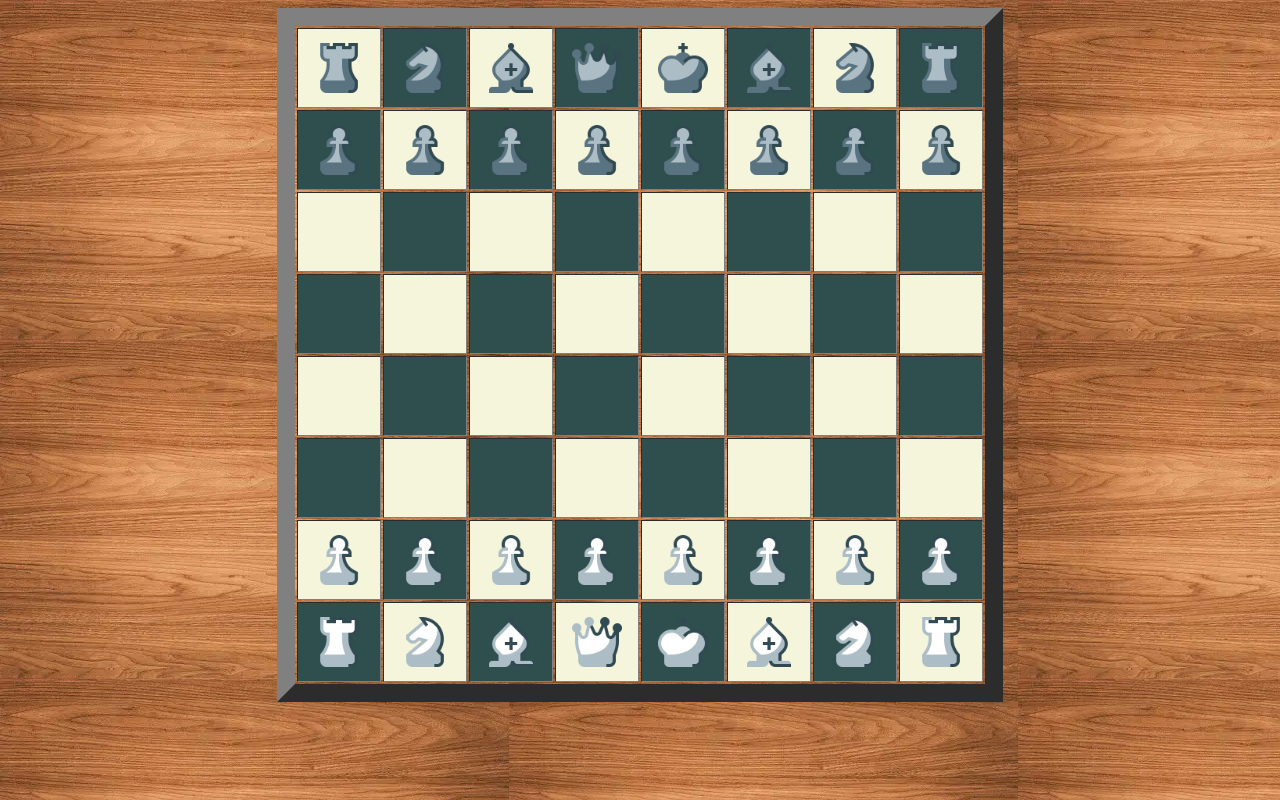
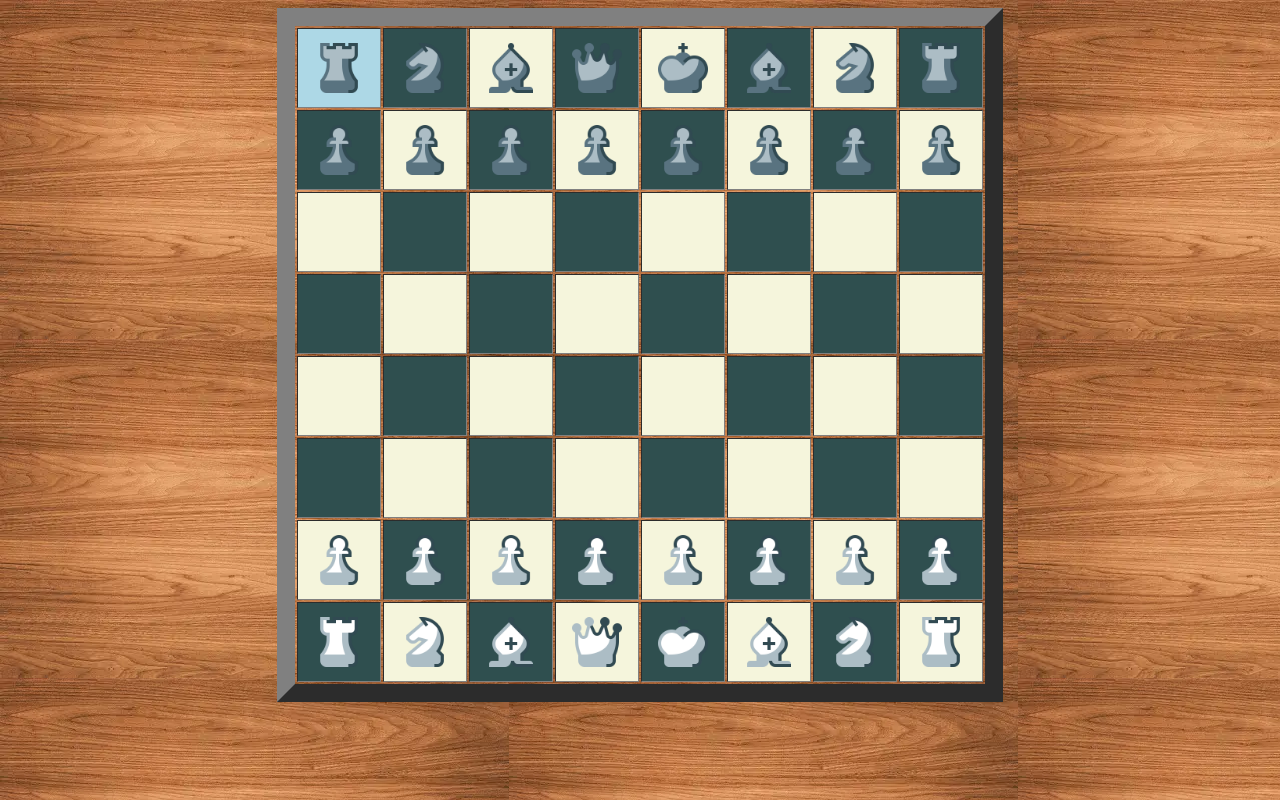
Before and after one commit to Khubaib-Shahid/Project-1, a plain HTML site: page index.html in a window 1280 px wide. In both pictures the pointer is over the element 339 px from the left and 68 px from the top of the page. Drawn offline with Linux system fonts and the light colour scheme.

Commit message:
add hover

```diff
--- a/index.html
+++ b/index.html
@@ -4,6 +4,7 @@
     <meta charset="UTF-8">
     <meta name="viewport" content="width=device-width, initial-scale=1.0">
     <title>Chess</title>
+    <link rel="stylesheet" href="styles.css">
 </head>
 
 <body style="background-image: url(Images/wooden-texture.webp);">
--- /dev/null
+++ b/styles.css
@@ -0,0 +1,3 @@
+td:hover {
+    background-color: lightblue;
+}
```
